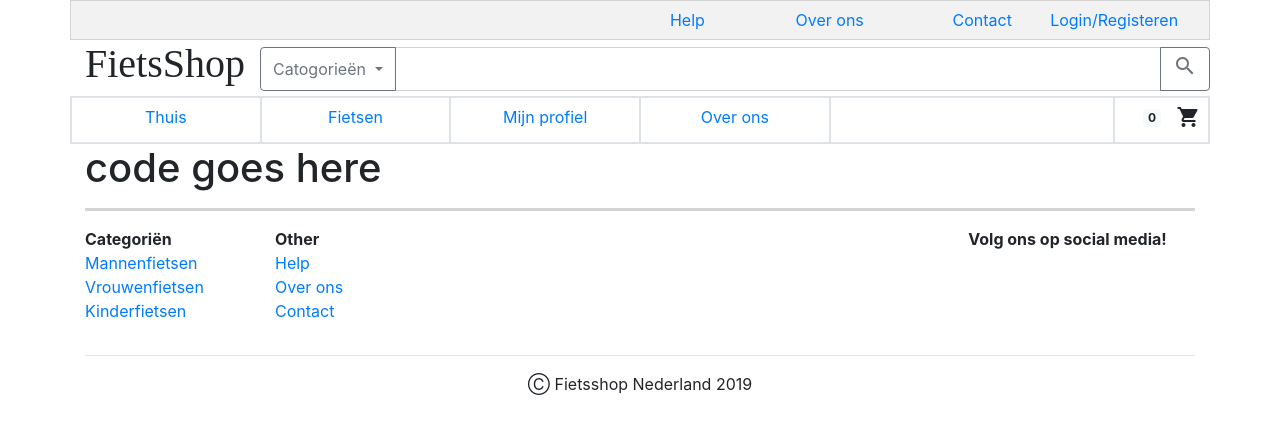
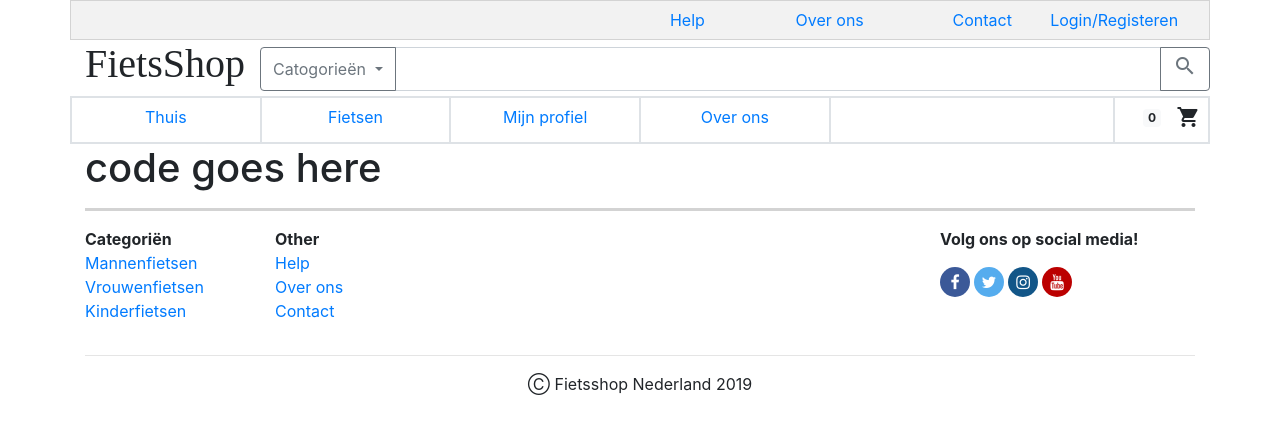
Before and after one commit to Perensoep109/PHPChainGang, a PHP site: page /public/webpages/TEMPLATE.php in a window 1280 px wide. Shown: the top 434 px of the page. Run offline with PHP 8.4, Linux system fonts and the light colour scheme.

Commit message:
Finished the footer, added social media buttons

```diff
--- a/ChainGang/public/stylesheets/style.css
+++ b/ChainGang/public/stylesheets/style.css
@@ -39,6 +39,47 @@
 /*De footer*/
 .text-center {
     text-align: center;
+}
+
+.fa {
+    margin: 0 4px 0 0;
+    width: 30px;
+    height: 30px;
+    text-align: center;
+    text-decoration: none;
+    border-radius: 50%;
+}
+
+.fa:hover
+{
+    opacity: 0.7;
+    color: white;
+}
+
+.fa-facebook {
+    padding: 7px 0 0 0;
+    background: #3B5998;
+    color: white;
+}
+
+.fa-twitter {
+    padding: 7px 0 0 0;
+    background: #55ACEE;
+    color: white;
+}
+
+.fa-instagram
+{
+    padding: 7px 0 0 0;
+    background: #125688;
+    color: white;
+}
+
+.fa-youtube
+{
+    padding: 7px 0 0 0;
+    background: #bb0000;
+    color: white;
 }
 
 hr.Properties {
--- a/ChainGang/public/webpages/DetailPage.php
+++ b/ChainGang/public/webpages/DetailPage.php
@@ -26,6 +26,7 @@ if(session_status() != PHP_SESSION_ACTIVE)
 if($bike == null)
     header("Location: errorpage.php");
 ?>
+
 <html>
 <!DOCTYPE html>
 <head>
@@ -36,7 +37,7 @@ if($bike == null)
     <link href="https://fonts.googleapis.com/icon?family=Material+Icons"rel="stylesheet">
     <link rel="stylesheet" href="https://stackpath.bootstrapcdn.com/bootstrap/4.3.1/css/bootstrap.min.css" integrity="sha384-ggOyR0iXCbMQv3Xipma34MD+dH/1fQ784/j6cY/iJTQUOhcWr7x9JvoRxT2MZw1T" crossorigin="anonymous">
     <link rel="stylesheet" href="../stylesheets/style.css">
-    <link rel="stylesheet" href="//maxcdn.bootstrapcdn.com/font-awesome/4.5.0/css/font-awesome.min.css"/>
+    <link rel="stylesheet" href="https://cdnjs.cloudflare.com/ajax/libs/font-awesome/4.7.0/css/font-awesome.min.css">
 </head>
 <body>
     <!--Include header here-->
--- a/ChainGang/public/webpages/TEMPLATE.php
+++ b/ChainGang/public/webpages/TEMPLATE.php
@@ -8,6 +8,7 @@
     <link href="https://fonts.googleapis.com/icon?family=Material+Icons"rel="stylesheet">
     <link rel="stylesheet" href="https://stackpath.bootstrapcdn.com/bootstrap/4.3.1/css/bootstrap.min.css" integrity="sha384-ggOyR0iXCbMQv3Xipma34MD+dH/1fQ784/j6cY/iJTQUOhcWr7x9JvoRxT2MZw1T" crossorigin="anonymous">
     <link rel="stylesheet" href="../stylesheets/style.css">
+    <link rel="stylesheet" href="https://cdnjs.cloudflare.com/ajax/libs/font-awesome/4.7.0/css/font-awesome.min.css">
     <!--[if lt IE 9]>
     <script src="https://oss.maxcdn.com/html5shiv/3.7.2/html5shiv.min.js"></script>
     <script src="https://oss.maxcdn.com/respond/1.4.2/respond.min.js"></script>
@@ -16,7 +17,7 @@
 <body>
 <div class="container">
     <?php include_once "$_SERVER[DOCUMENT_ROOT]/chaingang/static/header.php"?>
-<h1>code goes here</h1>
+    <h1>code goes here</h1>
 
     <?php include_once "$_SERVER[DOCUMENT_ROOT]/chaingang/static/footer.php"?>
 </div>
--- a/ChainGang/static/footer.php
+++ b/ChainGang/static/footer.php
@@ -20,10 +20,13 @@
         </div>
         <div class="col-lg-3">
             <!--social media links-->
-            <p class="text-center"><b>Volg ons op social media!</b></p>
-            <div class="text-center">
-                <!-- fancypancy icoontjes met JQuery animatie-->
-                <i class="social fa fa-twitter-square" aria-hidden="true"></i>
+            <!-- fancypancy icoontjes met JQuery animatie-->
+            <p><b>Volg ons op social media!</b></p>
+            <div class="row col-lg-12">
+                <a href="#" class="fa fa-facebook"></a>
+                <a href="#" class="fa fa-twitter"></a>
+                <a href="#" class="fa fa-instagram"></a>
+                <a href="#" class="fa fa-youtube"></a>
             </div>
         </div>
     </div>
```
